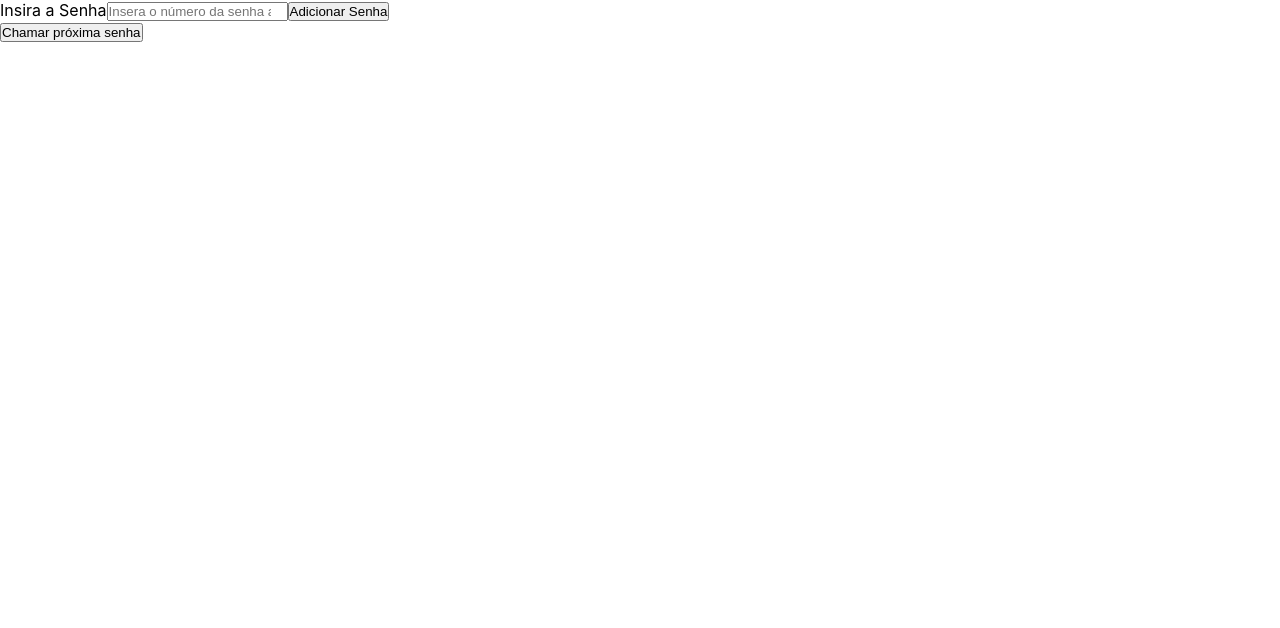
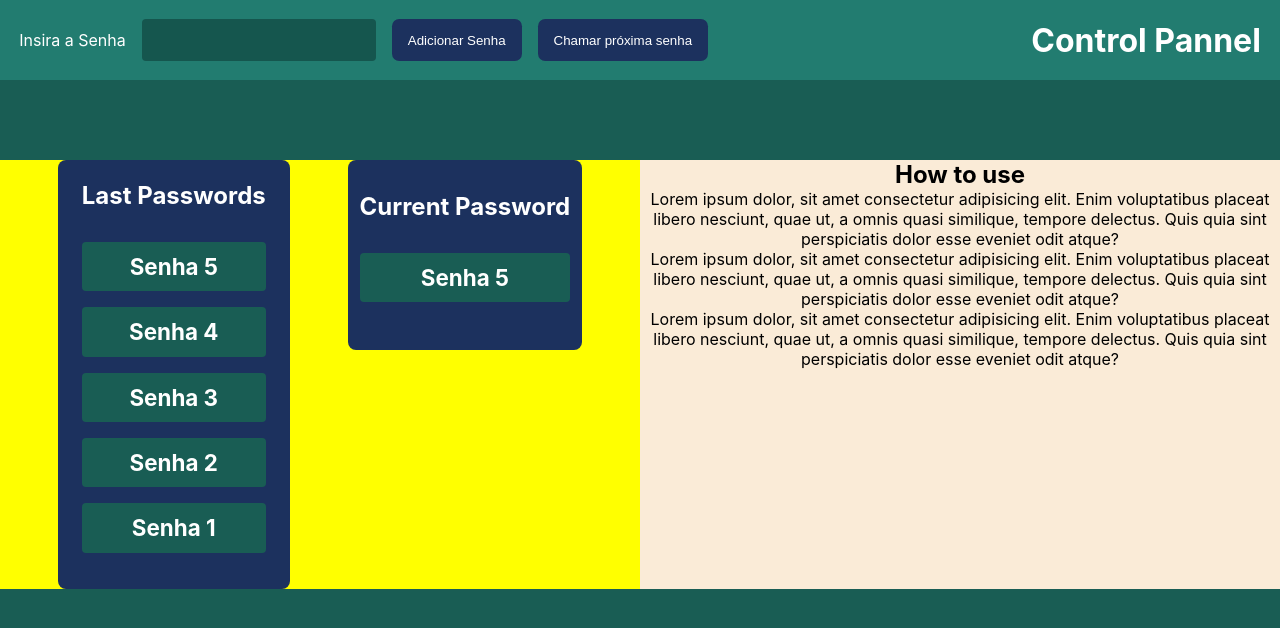
Before and after one commit to denis-junior/password-panel, a React (Create React App) app: page / in a window 1280 px wide. Shown: the top 628 px of the page. Built offline with nearby package versions, Linux system fonts and the light colour scheme.

Commit message:
styling controller page

```diff
--- a/src/App.css
+++ b/src/App.css
@@ -46,7 +46,7 @@
     /* background-color: yellowgreen; */
 }
 
-ul {
+.ul-pannel {
     list-style-type: none;
     height: 100%;
 
@@ -83,10 +83,145 @@ ul {
 }
 
 .secondary-password-title {
- margin-right: 1.2rem;
- font-weight: 400;
+    margin-right: 1.2rem;
+    font-weight: 400;
 }
 
 .secondary-password-number {
 
 }
+
+/* pannel control */
+
+.pannel-control {
+    background-color: #195d54;
+    height: 100vh;
+    width: 100vw;
+
+    /* display: flex; */
+    align-items: center;
+    justify-content: center;
+
+}
+
+.add-password-section {
+    background-color: #227C70;
+    padding: 1.2rem;
+    display: flex;
+    height: 5rem;
+
+    justify-content: space-between;
+}
+
+.control-password-section {
+    display: flex;
+}
+
+.label-password-section {
+    /* background-color: aquamarine; */
+    height: 100%;
+    color: #FFF;
+    margin-bottom: .5rem;
+    margin-right: 1rem;
+    display: flex;
+    align-items: center;
+}
+
+.input-password-section {
+    background-color: #15564e;
+    color: #FFF;
+    font-size: 1.1rem;
+    padding-left: .5rem;
+
+    height: 100%;
+
+    border: none;
+    border-radius: .25rem;
+    margin-bottom: 1rem;
+    margin-right: 1rem;
+}
+
+.default-button{
+    height: 100%;
+    margin-right: 1rem;
+    border: none;
+    border-radius: .45rem;
+    background-color: #1C315E;
+    color: #FFF;
+    padding: 0 1rem;
+
+
+}
+
+.controls-password-section{
+
+}
+
+.title-password-section {
+    color: #FFF;
+    display: flex;
+    align-items: center;
+}
+
+.passwords-tables {
+    background-color: antiquewhite;
+    display: flex;
+    /* justify-content: space-between; */
+    margin-top: 5rem;
+    text-align: center;
+}
+
+.passwords-control {
+    display: flex;
+    justify-content: space-evenly;
+    background-color: yellow;
+    /* width: 100%; */
+    height: 100%;
+    flex: 1;
+
+}
+
+.tutorial {
+    flex: 1;
+
+}
+
+
+.title-passwords-control {
+    color: #FFF;
+    margin-bottom: 2rem;
+
+}
+
+.last-passwords-control {
+    background-color: #1C315E;
+    border-radius: .5rem;
+    padding: 1.3rem 1.5rem;
+}
+
+.last-passwords-control > ul {
+    list-style-type: none;
+}
+
+.last-passwords-control > ul > li, .current-password-control > ul > li{
+    color: #FFF;
+    font-weight: bold;
+    font-size: 1.4rem;
+    margin-bottom: 1rem;
+
+    background-color: #195d54;
+    border-radius: .25rem;
+    width: 100%;
+    padding: .7rem 0;
+}
+
+.current-password-control {
+    background-color: #1C315E;
+    border-radius: .5rem;
+    padding: 2rem .75rem;
+    height: 100%;
+
+}
+.current-password-control > ul{
+    list-style-type: none;
+}
--- a/src/components/Controller.jsx
+++ b/src/components/Controller.jsx
@@ -16,29 +16,65 @@ const Controller = () => {
   };
 
   return (
-    <>
+    <div className="pannel-control">
       <div className="add-password-section">
-        <label className="form-label fs-5">Insira a Senha</label>
+        <div className="control-password-section">
+          <label className="label-password-section">Insira a Senha</label>
           <input
-          className="form-control"
+            className="input-password-section"
             type="number"
             name="password"
-          placeholder={`Insera o número da senha aqui`}
             onChange={handleInputChange}
+            min="1"
             // value={newPassword}
           />
+
+          <div className="controls-password-section">
             <button
+              className="default-button"
               onClick={() => {
                 handlePassword(newPassword);
               }}
             >
               Adicionar Senha
             </button>
+
+            <button className="default-button" onClick={changeCurrentPassword}>
+              Chamar próxima senha
+            </button>
           </div>
-      <div className="call-next-password">
-        <button onClick={changeCurrentPassword}>Chamar próxima senha</button>
         </div>
-    </>
+
+        <h1 className="title-password-section">Control Pannel</h1>
+      </div>
+      <section className="passwords-tables">
+        <div className="passwords-control">
+          <div className="last-passwords-control">
+            <h2 className="title-passwords-control">Last Passwords</h2>
+            <ul>
+              <li>Senha 5</li>
+              <li>Senha 4</li>
+              <li>Senha 3</li>
+              <li>Senha 2</li>
+              <li>Senha 1</li>
+            </ul>
+          </div>
+          <div className="current-password-control">
+            <h2 className="title-passwords-control">Current Password</h2>
+            <ul>
+              <li>Senha 5</li>
+            </ul>
+          </div>
+        </div>
+
+        <div className="tutorial">
+          <h2>How to use</h2>
+          <p className="text-tutorial">Lorem ipsum dolor, sit amet consectetur adipisicing elit. Enim voluptatibus placeat libero nesciunt, quae ut, a omnis quasi similique, tempore delectus. Quis quia sint perspiciatis dolor esse eveniet odit atque?</p>
+          <p className="text-tutorial">Lorem ipsum dolor, sit amet consectetur adipisicing elit. Enim voluptatibus placeat libero nesciunt, quae ut, a omnis quasi similique, tempore delectus. Quis quia sint perspiciatis dolor esse eveniet odit atque?</p>
+          <p className="text-tutorial">Lorem ipsum dolor, sit amet consectetur adipisicing elit. Enim voluptatibus placeat libero nesciunt, quae ut, a omnis quasi similique, tempore delectus. Quis quia sint perspiciatis dolor esse eveniet odit atque?</p>
+        </div>
+      </section>
+    </div>
   );
 };
 
--- a/src/components/Pannel.jsx
+++ b/src/components/Pannel.jsx
@@ -21,7 +21,7 @@ function Pannel() {
       </div>
       <div className="secondary-view">
         <p className="secondary-title">Últimas Senhas</p>
-        <ul>
+        <ul className="ul-pannel">
           <li className="secondary-box-password">
             <p className="secondary-password-title">Senha</p>
             <h4 className="secondary-password-number">
```
Lines whose indentation alone changed are shown as unchanged.
